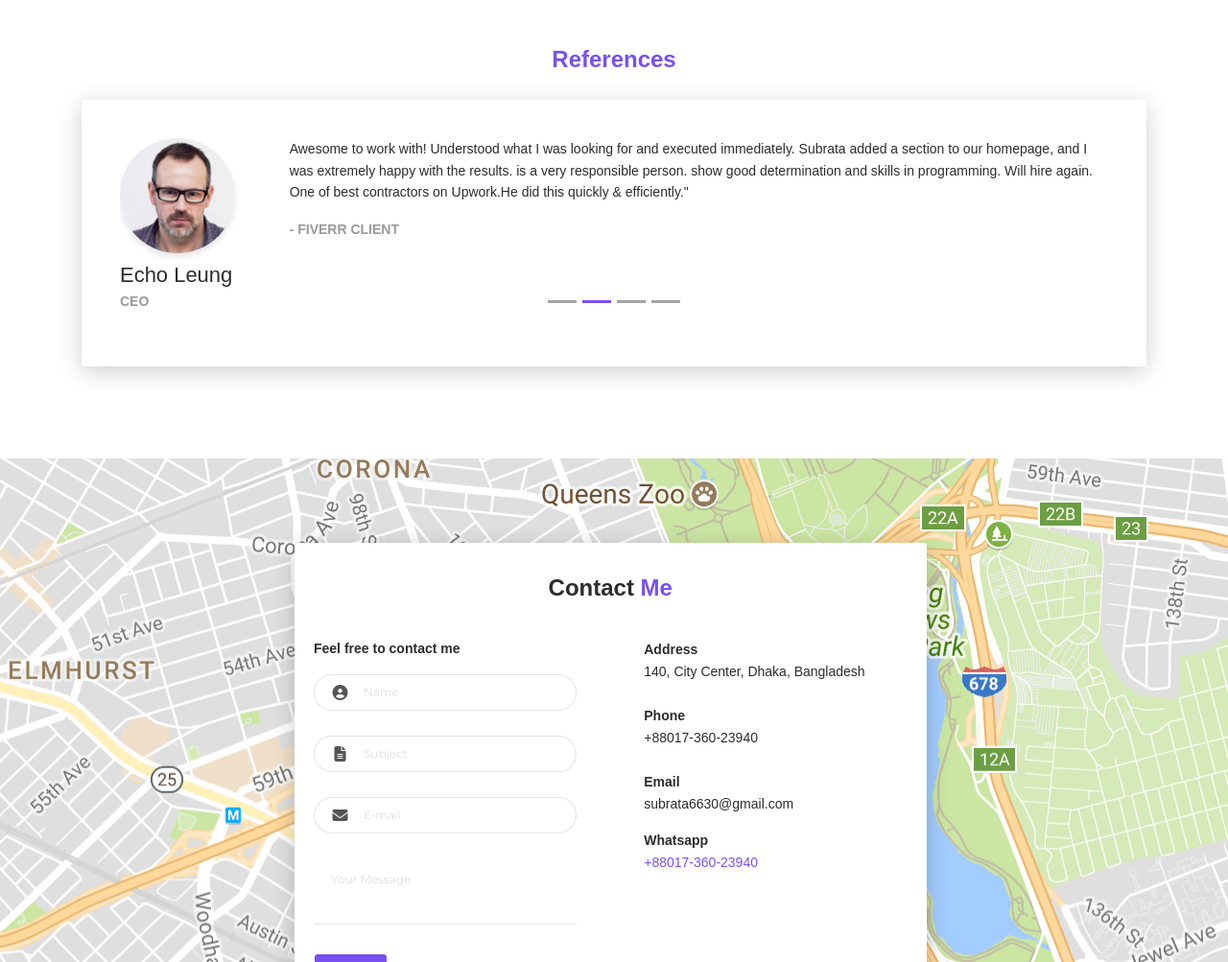
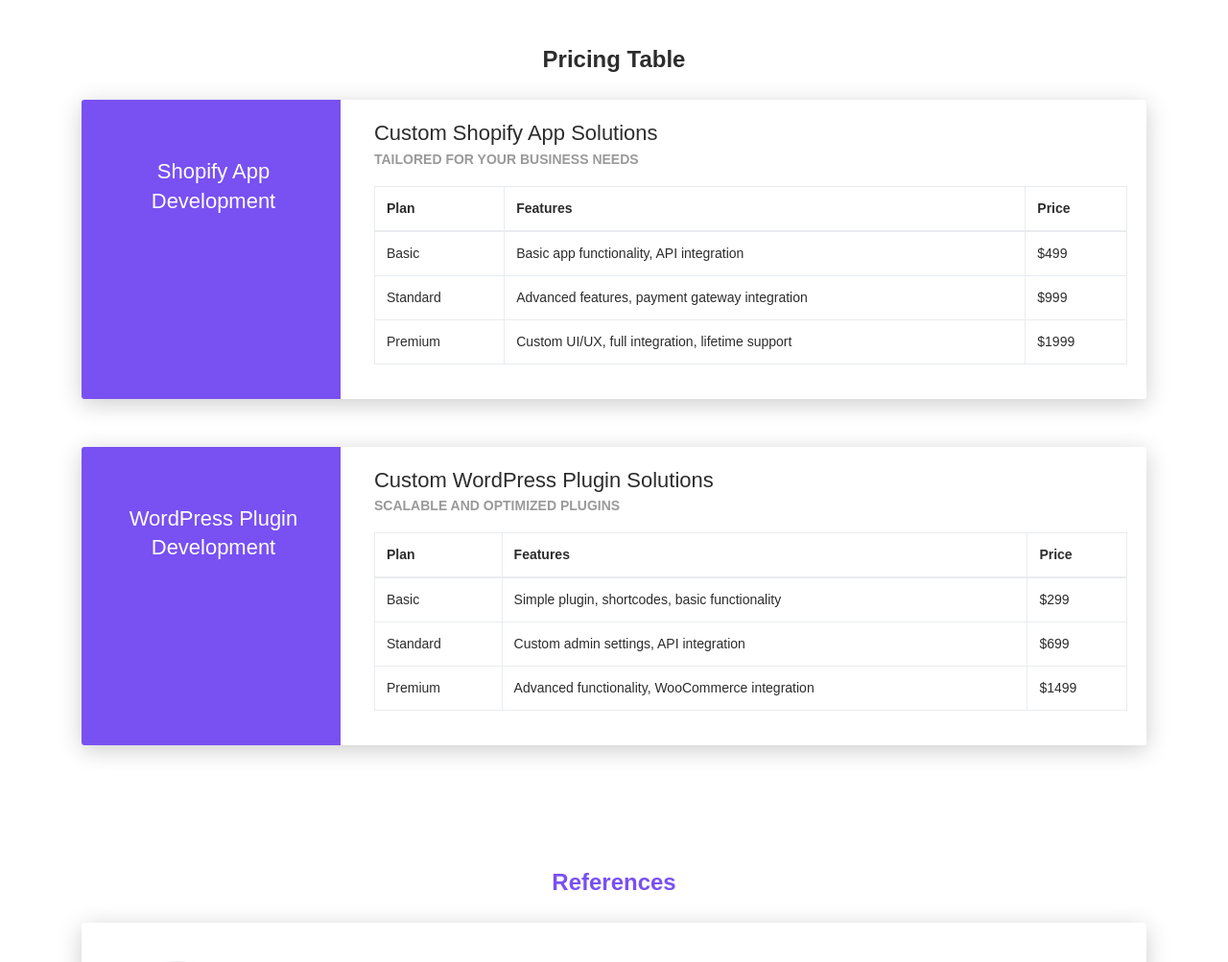
Before and after one commit to subrata6630/subrata6630.github.io, a plain HTML site: page index.html in a window 1280 px wide. Shown: the part 4980-5983 px from the top of the page at 96% size. Drawn offline with Linux system fonts and the light colour scheme; a script that the page names is missing.

Commit message:
Update index.html

```diff
--- a/index.html
+++ b/index.html
@@ -1042,6 +1042,118 @@
           </div>
 
 
+          <div class="section">
+  <div class="container cc-education">
+    <div class="h4 text-center mb-4 title">Pricing Table</div>
+    <div class="card">
+      <div class="row">
+        <div
+          class="col-md-3 bg-primary"
+          data-aos="fade-right"
+          data-aos-offset="50"
+          data-aos-duration="500"
+        >
+          <div class="card-body cc-education-header">
+            <div class="h5">Shopify App Development</div>
+          </div>
+        </div>
+        <div
+          class="col-md-9"
+          data-aos="fade-left"
+          data-aos-offset="50"
+          data-aos-duration="500"
+        >
+          <div class="card-body">
+            <div class="h5">Custom Shopify App Solutions</div>
+            <p class="category">Tailored for your business needs</p>
+            <table class="table table-bordered">
+              <thead>
+                <tr>
+                  <th>Plan</th>
+                  <th>Features</th>
+                  <th>Price</th>
+                </tr>
+              </thead>
+              <tbody>
+                <tr>
+                  <td>Basic</td>
+                  <td>Basic app functionality, API integration</td>
+                  <td>$499</td>
+                </tr>
+                <tr>
+                  <td>Standard</td>
+                  <td>Advanced features, payment gateway integration</td>
+                  <td>$999</td>
+                </tr>
+                <tr>
+                  <td>Premium</td>
+                  <td>Custom UI/UX, full integration, lifetime support</td>
+                  <td>$1999</td>
+                </tr>
+              </tbody>
+            </table>
+          </div>
+        </div>
+      </div>
+    </div>
+  </div>
+
+  <!-- WordPress Plugin Development Pricing -->
+  <div class="container cc-education mt-4">
+    <div class="card">
+      <div class="row">
+        <div
+          class="col-md-3 bg-primary"
+          data-aos="fade-right"
+          data-aos-offset="50"
+          data-aos-duration="500"
+        >
+          <div class="card-body cc-education-header">
+            <div class="h5">WordPress Plugin Development</div>
+          </div>
+        </div>
+        <div
+          class="col-md-9"
+          data-aos="fade-left"
+          data-aos-offset="50"
+          data-aos-duration="500"
+        >
+          <div class="card-body">
+            <div class="h5">Custom WordPress Plugin Solutions</div>
+            <p class="category">Scalable and optimized plugins</p>
+            <table class="table table-bordered">
+              <thead>
+                <tr>
+                  <th>Plan</th>
+                  <th>Features</th>
+                  <th>Price</th>
+                </tr>
+              </thead>
+              <tbody>
+                <tr>
+                  <td>Basic</td>
+                  <td>Simple plugin, shortcodes, basic functionality</td>
+                  <td>$299</td>
+                </tr>
+                <tr>
+                  <td>Standard</td>
+                  <td>Custom admin settings, API integration</td>
+                  <td>$699</td>
+                </tr>
+                <tr>
+                  <td>Premium</td>
+                  <td>Advanced functionality, WooCommerce integration</td>
+                  <td>$1499</td>
+                </tr>
+              </tbody>
+            </table>
+          </div>
+        </div>
+      </div>
+    </div>
+  </div>
+</div>
+
         <div class="section" id="reference">
           <div class="container cc-reference">
             <div class="h4 mb-4 text-center title">
```
